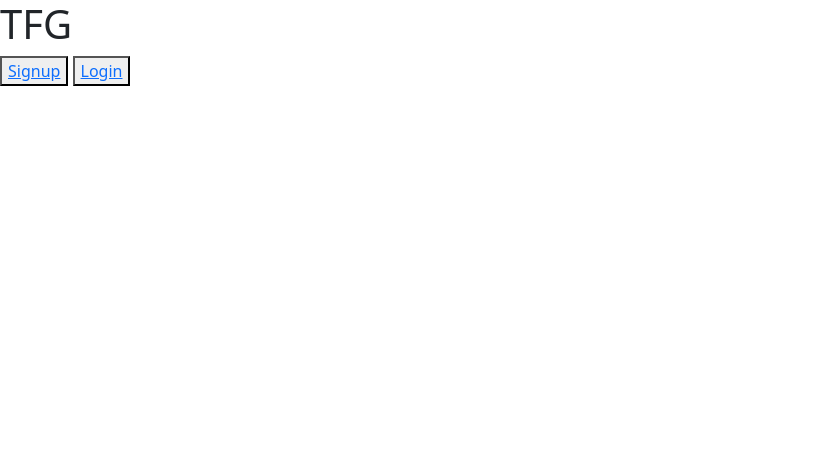
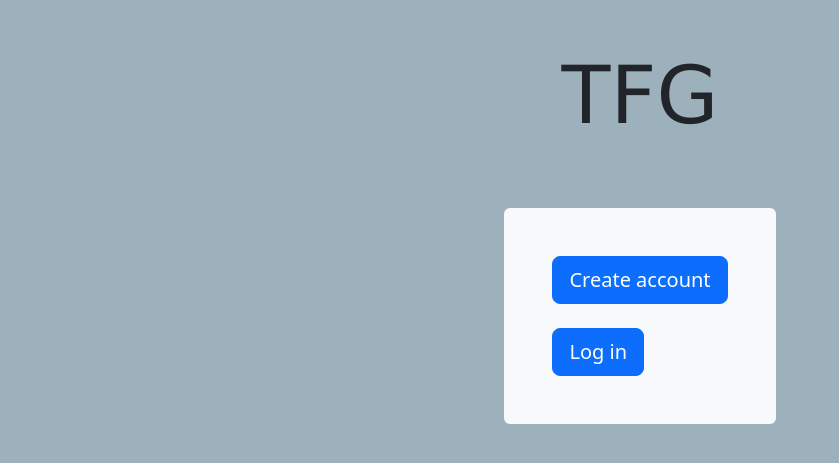
Before and after one commit to Noodlealvel/TFG-Aplicacion-Web-de-analisis-morfosintactico-e-identificacion-de-estructuras, a Django app: template templates/cuentas/index.html in a window 1280 px wide. Shown: the top 463 px of the page, without its empty margins (0-839 px from the left). Run offline with Django 4.2, Linux system fonts and the light colour scheme; the template is opened without the code that fills it, so the values that code supplies are empty; parts of the project's set-up code (start-up, migrations or seed data) failed here and were passed over.

Commit message:
Añadido algo de css, mensajes de exito y fracaso y arreglado login

```diff
--- a/TFG/settings.py
+++ b/TFG/settings.py
@@ -67,6 +67,12 @@ TEMPLATES = [
     },
 ]
 
+STATIC_URL = "static/"
+
+STATICFILES_DIRS = [
+    BASE_DIR / "static",
+]
+
 WSGI_APPLICATION = 'TFG.wsgi.application'
 
 
--- a/cuentas/urls.py
+++ b/cuentas/urls.py
@@ -5,9 +5,9 @@ from . import views
 urlpatterns = [
     path('', views.home, name="home"),
     path('signup', views.signup, name="signup"),
-    path('login', views.login, name="login"),
+    path('signin', views.signin, name="signin"),
     path('logout', views.logout, name="logout"),
     path('verifyPassword', views.verifyPassword, name="verifyPassword"),
-    path('changeParameters', views.changeParameters, name="changeParameters"),
+   # path('changeParameters', views.changeParameters, name="changeParameters"),
     #path('modify', views.modify, name="modify"),
 ]
--- /dev/null
+++ b/static/cuentas/styles.css
@@ -0,0 +1,27 @@
+body{
+    background-color: #9db1bd !important;
+}
+
+h1 {
+  color: #c0c0c0;
+  font-family: verdana;
+  font-size: 300%;
+}
+
+.topright {
+  position: absolute;
+  top: 8px;
+  right: 16px;
+  font-size: 18px;
+}
+
+.encabezado{
+  height: 80px !important;
+}
+
+
+.contenido{
+  margin-top: 100px;
+  margin-bottom: 100px;
+
+}
--- a/templates/cuentas/index.html
+++ b/templates/cuentas/index.html
@@ -5,14 +5,47 @@
   <title>Página principal</title>
   <meta name="viewport" content="width=device-width,initial-scale=1" />
   <meta name="description" content="" />
+  {% load static %}
+  <link rel="stylesheet" href="{% static 'cuentas/styles.css' %}">
   <link href="https://cdn.jsdelivr.net/npm/bootstrap@5.3.2/dist/css/bootstrap.min.css" rel="stylesheet" crossorigin="anonymous">
+
   <link rel="icon" href="favicon.png">
 </head>
 <body>
+  <script src="https://cdn.jsdelivr.net/npm/bootstrap@5.3.2/dist/js/bootstrap.bundle.min.js" integrity="sha384-C6RzsynM9kWDrMNeT87bh95OGNyZPhcTNXj1NW7RuBCsyN/o0jlpcV8Qyq46cDfL" crossorigin="anonymous"></script>
   <header>
-    <h1>TFG</h1>
+    <div class="m-0 row justify-content-center">
+      <div class="col-auto p-5 text-center">
+          <h1 class="display-1"><strong>TFG</strong></h1>
+      </div>
   </header>
-  <button type="submit"> <a href="/signup">Signup</a></button>
-  <button type="submit"> <a href="/login">Login</a></button>
+
+  {% with registrado=user.is_authenticated %}
+  <h2>{{ request.user.username }}</h2>
+  {% endwith %}
+
+  {% if request.user.is_authenticated %}
+  <div class="topright">
+    <div class="dropdown">
+      <button class="btn btn-secondary dropdown-toggle" type="button" data-bs-toggle="dropdown" aria-expanded="false">
+        My account
+      </button>
+      <ul class="dropdown-menu">
+        <li><a class="dropdown-item" href="/verifyPassword">Change settings</a></li>
+        <li><a class="dropdown-item" href="/logout">Log out</a></li>
+      </ul>
+    </div>
+  </div>
+  {% endif %}
+
+  <div class="container">
+    <div class="row vh-80 justify-content-center align-items-center">
+        <div class="col-auto bg-light p-5 rounded">
+        <a href="/signup" class="btn btn-primary btn-lg">Create account</a>
+        <br><br>
+        <a href="/signin" class="btn btn-primary btn-lg">Log in</a>
+        </div>
+    </div>
+  </div>
 </body>
 </html>
--- a/templates/cuentas/signup.html
+++ b/templates/cuentas/signup.html
@@ -2,9 +2,11 @@
 <html lang="en">
 <head>
   <meta charset="UTF-8" />
-  <title>Hello, world!</title>
+  <title>Create account</title>
   <meta name="viewport" content="width=device-width,initial-scale=1" />
   <meta name="description" content="" />
+  {% load static %}
+  <link rel="stylesheet" href="{% static 'cuentas/styles.css' %}">
   <link href="https://cdn.jsdelivr.net/npm/bootstrap@5.3.2/dist/css/bootstrap.min.css" rel="stylesheet" crossorigin="anonymous">
   <link rel="icon" href="favicon.png">
 </head>
```
Also changed, not shown: cuentas/views.py (+8 -11 lines), templates/cuentas/login.html (+15 -2 lines), templates/cuentas/verifyPassword.html (+40 -0 lines), db.sqlite3.
